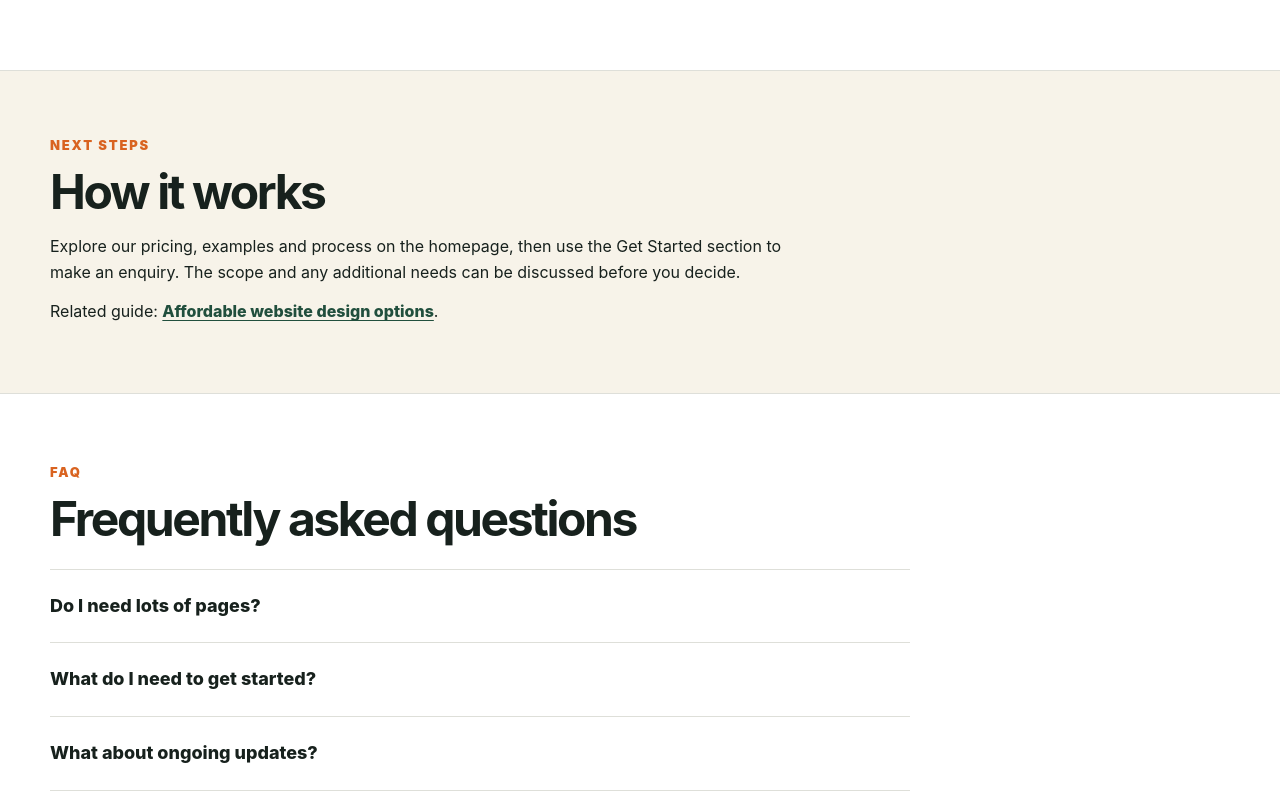
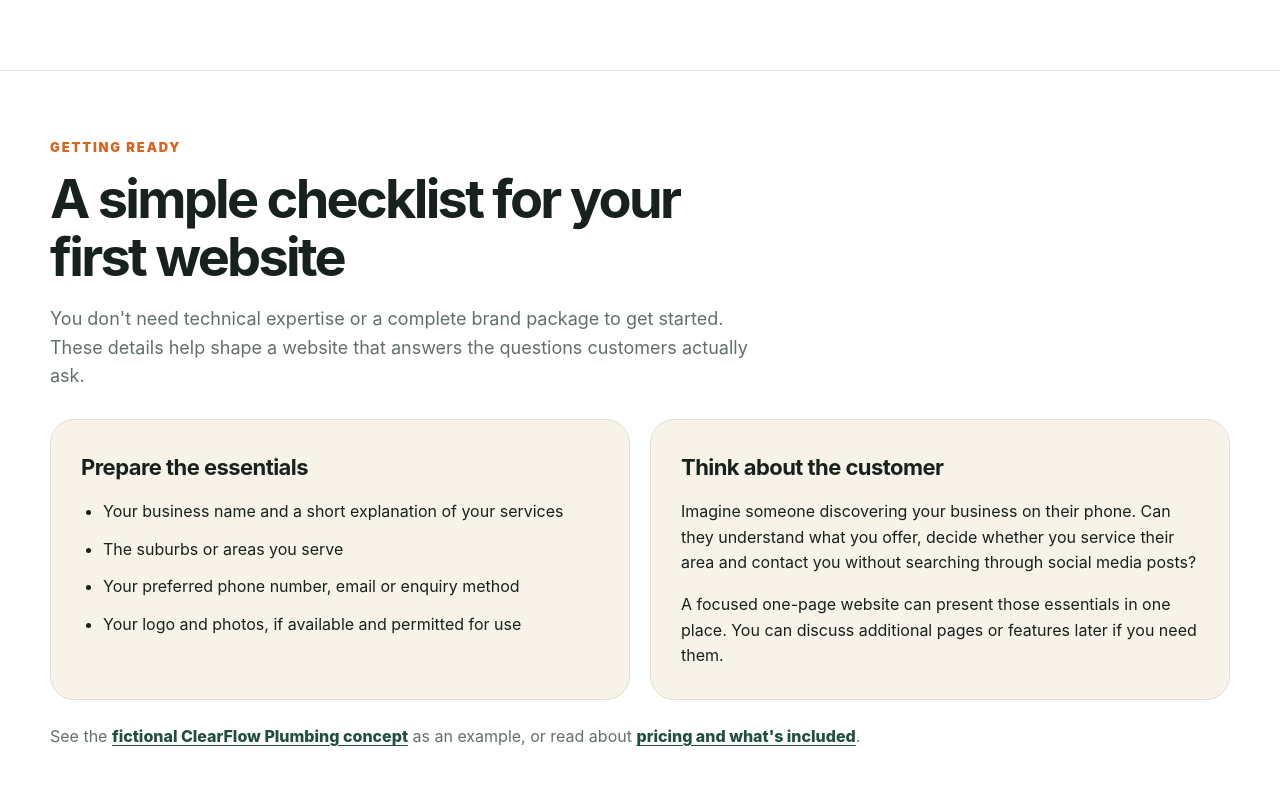
Before and after one commit to phoenixai2026/ai-client-hunter-sites, a plain HTML site: page first-business-website.html in a window 1280 px wide. Shown: the part 1380-2180 px from the top of the page. Drawn offline with Linux system fonts and the light colour scheme.

Commit message:
Add distinct helpful SEO guidance and transparent service details

```diff
--- a/first-business-website.html
+++ b/first-business-website.html
@@ -851,10 +851,25 @@ aspect-ratio: 1758 / 855;
 /* Preserve visible links after moving the How It Works section outside .seo-content. */
 .seo-how-section .seo-how a{color:var(--green);font-weight:800;text-decoration:underline;text-underline-offset:3px}
 .seo-how-section .seo-how a:hover,.seo-how-section .seo-how a:focus-visible{color:var(--orange-dark)}
+
+/* Helpful, distinct SEO content styled with the same brand components. */
+.seo-extra{background:var(--white);padding:66px 0 72px;border-top:1px solid var(--border)}
+.seo-extra .section-head{margin-bottom:28px}
+.seo-extra .section-head h2{font-size:clamp(34px,4.3vw,54px);line-height:1.08}
+.seo-extra-grid{display:grid;grid-template-columns:1fr 1fr;gap:20px}
+.seo-extra-grid>div{padding:30px;background:var(--cream);border:1px solid var(--border);border-radius:var(--radius)}
+.seo-extra-grid h3{font-size:22px;margin-bottom:14px;letter-spacing:-.025em}
+.seo-extra-grid ul{padding-left:22px}
+.seo-extra-grid li{margin-bottom:12px}
+.seo-extra-grid p+p{margin-top:16px}
+.seo-extra .seo-linkline{margin-top:24px;color:var(--muted)}
+.seo-extra a{color:var(--green);font-weight:800;text-decoration:underline;text-underline-offset:3px}
+@media(max-width:700px){.seo-extra{padding:52px 0 58px}.seo-extra-grid{grid-template-columns:1fr}.seo-extra-grid>div{padding:24px}}
 </style></head>
 <body><nav class="nav"><div class="container nav-inner"><a class="brand" href="/"><span class="brand-mark">WL</span>WebLorosae</a><div class="nav-links" id="navLinks"><a href="/#pricing">Pricing</a><a href="/#process">How It Works</a><a href="/#faq">FAQ</a><a href="/#contact" class="nav-button">Get Started</a></div><button class="menu-toggle" id="menuToggle" aria-label="Open menu" aria-expanded="false">☰</button></div></nav><main>
 <header class="hero seo-hero"><div class="container hero-wrap"><div class="hero-shape"></div><div class="hero-copy"><div class="eyebrow"><span class="eyebrow-dot"></span>Websites for Australian small business</div><h1>Your first business website, <span class="accent">made straightforward</span></h1><p class="seo-lead">Starting a business? Give customers one place to learn what you do, where you operate and how to contact you. WebLorosae offers one-page website setup from $499.</p><p class="hero-offer">One-page website setup from $499 · Optional Website Care $39/month</p><div class="hero-actions"><a href="/#contact" class="button-primary">Get Started</a><a href="/#pricing" class="button-secondary">View Pricing</a></div><div class="hero-proof"><span>Mobile friendly</span><span>No long-term lock-in</span><span>Australian small business focused</span></div></div></div></header>
 <section class="section seo-content"><div class="container"><div class="section-head"><div class="section-kicker">The essentials</div><h2>Build a website that helps customers understand your business</h2><p>A clear, mobile-friendly website gives prospective customers the essentials without unnecessary complexity. Here are three useful starting points:</p></div><div class="features"><article class="feature"><div class="feature-number">01</div><h3>Prepare your business name and service description</h3></article><article class="feature"><div class="feature-number">02</div><h3>List the areas you serve and contact details</h3></article><article class="feature"><div class="feature-number">03</div><h3>Gather any photos or branding you can use</h3></article></div></div></section>
+<section class="section seo-extra"><div class="container"><div class="section-head"><div class="section-kicker">Getting ready</div><h2>A simple checklist for your first website</h2><p>You don't need technical expertise or a complete brand package to get started. These details help shape a website that answers the questions customers actually ask.</p></div><div class="seo-extra-grid"><div><h3>Prepare the essentials</h3><ul><li>Your business name and a short explanation of your services</li><li>The suburbs or areas you serve</li><li>Your preferred phone number, email or enquiry method</li><li>Your logo and photos, if available and permitted for use</li></ul></div><div><h3>Think about the customer</h3><p>Imagine someone discovering your business on their phone. Can they understand what you offer, decide whether you service their area and contact you without searching through social media posts?</p><p>A focused one-page website can present those essentials in one place. You can discuss additional pages or features later if you need them.</p></div></div><p class="seo-linkline">See the <a href="/websites/clearflow-plumbing-demo.html">fictional ClearFlow Plumbing concept</a> as an example, or read about <a href="/affordable-website-design.html">pricing and what's included</a>.</p></div></section>
 <section class="section seo-how-section"><div class="container"><div class="seo-how"><div class="section-kicker">Next steps</div><h2>How it works</h2><p>Explore our pricing, examples and process on the homepage, then use the Get Started section to make an enquiry. The scope and any additional needs can be discussed before you decide.</p><p>Related guide: <a href="/affordable-website-design.html">Affordable website design options</a>.</p></div></div></section>
 <section class="section white seo-faq" id="faq"><div class="container"><div class="section-head"><div class="section-kicker">FAQ</div><h2>Frequently asked questions</h2></div><div class="faq"><details><summary>Do I need lots of pages?</summary><p>Not necessarily. One clear page can be a practical starting point for a small business.</p></details><details><summary>What do I need to get started?</summary><p>Your business details, services, preferred contact information and any relevant images.</p></details><details><summary>What about ongoing updates?</summary><p>Website Care is optional at $39 per month. Discuss hosting and care requirements before proceeding.</p></details></div></div></section><div class="container seo-bottom"><aside class="seo-cta"><h2>Ready for a business website?</h2><p>See our current examples and get in touch through the existing enquiry process.</p><a class="button-primary" href="/#contact">Visit Get Started</a></aside></div></main>
 <footer><div class="container footer-inner"><div class="footer-brand">WebLorosae</div><div class="footer-legal"><div class="footer-links"><a href="/terms.html">Terms of Service</a><a href="/privacy.html">Privacy Policy</a></div></div><div>© 2026 WebLorosae</div></div></footer><script>const menuToggle=document.getElementById('menuToggle');const navLinks=document.getElementById('navLinks');menuToggle.addEventListener('click',()=>{const open=navLinks.classList.toggle('open');menuToggle.setAttribute('aria-expanded',String(open))});navLinks.querySelectorAll('a').forEach(link=>link.addEventListener('click',()=>{navLinks.classList.remove('open');menuToggle.setAttribute('aria-expanded','false')}));</script></body></html>
```
